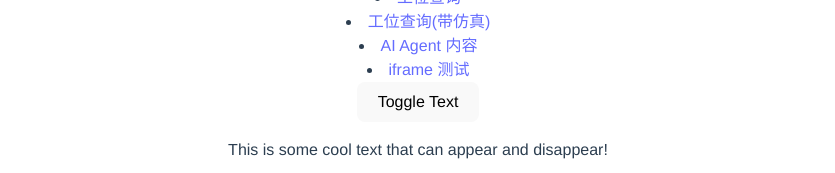
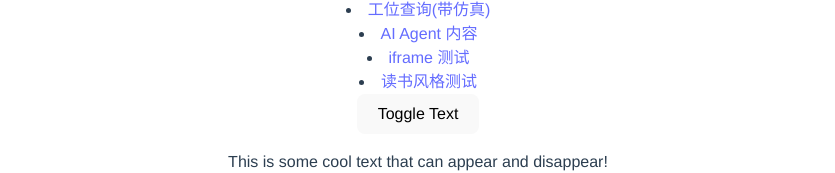
Before and after one commit to byrain/byrain-preview-h5, a Vue app: page / in a window 1280 px wide. Shown: the part 422-595 px from the top of the page, without its empty margins (222-1057 px from the left). Built offline with nearby package versions, Linux system fonts and the light colour scheme.

Commit message:
add reading-style-quiz-page

```diff
--- a/src/App.vue
+++ b/src/App.vue
@@ -12,6 +12,7 @@
       <li><a href="/frontend-implementation.html">工位查询(带仿真)</a></li>
       <li><a href="/drama_index.html">AI Agent 内容</a></li>
       <li><a href="/test_duiba.html">iframe 测试</a></li>
+      <li><a href="/reading-style-quiz-page">读书风格测试</a></li>
     </nav>
 
     <!-- 按钮，点击触发方法 -->
```
